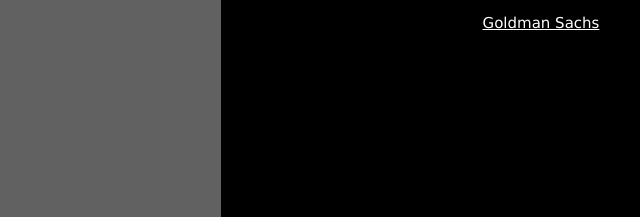
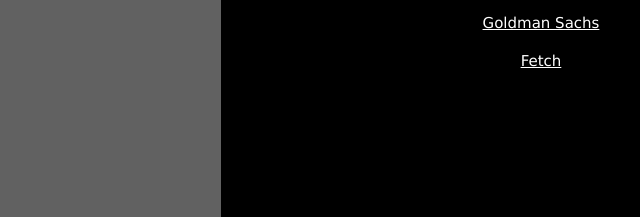
Before and after one commit to foreignspy/foreignspy-internships.github.io, a plain HTML site: page index.html in a window 1280 px wide. Shown: the part 1197-1414 px from the top of the page, 419-1059 px from the left. Drawn offline with nearby package versions, Linux system fonts and the light colour scheme.

Commit message:
Update index.html

```diff
--- a/index.html
+++ b/index.html
@@ -92,7 +92,7 @@
       <p><a href="https://databricks.com/company/careers?gh_jid=4025984002?ref=entryleveljobsme" target="_blank">Databricks</a></p>
       <p><a href="http://belvederetrading.applicantstack.com/x/openings" target="_blank">Belvedere Trading</a></p>
       <p><a href="https://www.goldmansachs.com/careers/students/programs/emea/summer-analyst.html" target="_blank">Goldman Sachs</a></p>
-
+      <p><a href="https://hire.withgoogle.com/public/jobs/fetchroboticscom/view/P_AAAAAAEAABpGfp8UYHzzum?trackingTag=muse" target="_blank">Fetch</a></p>
 
 
 
```
